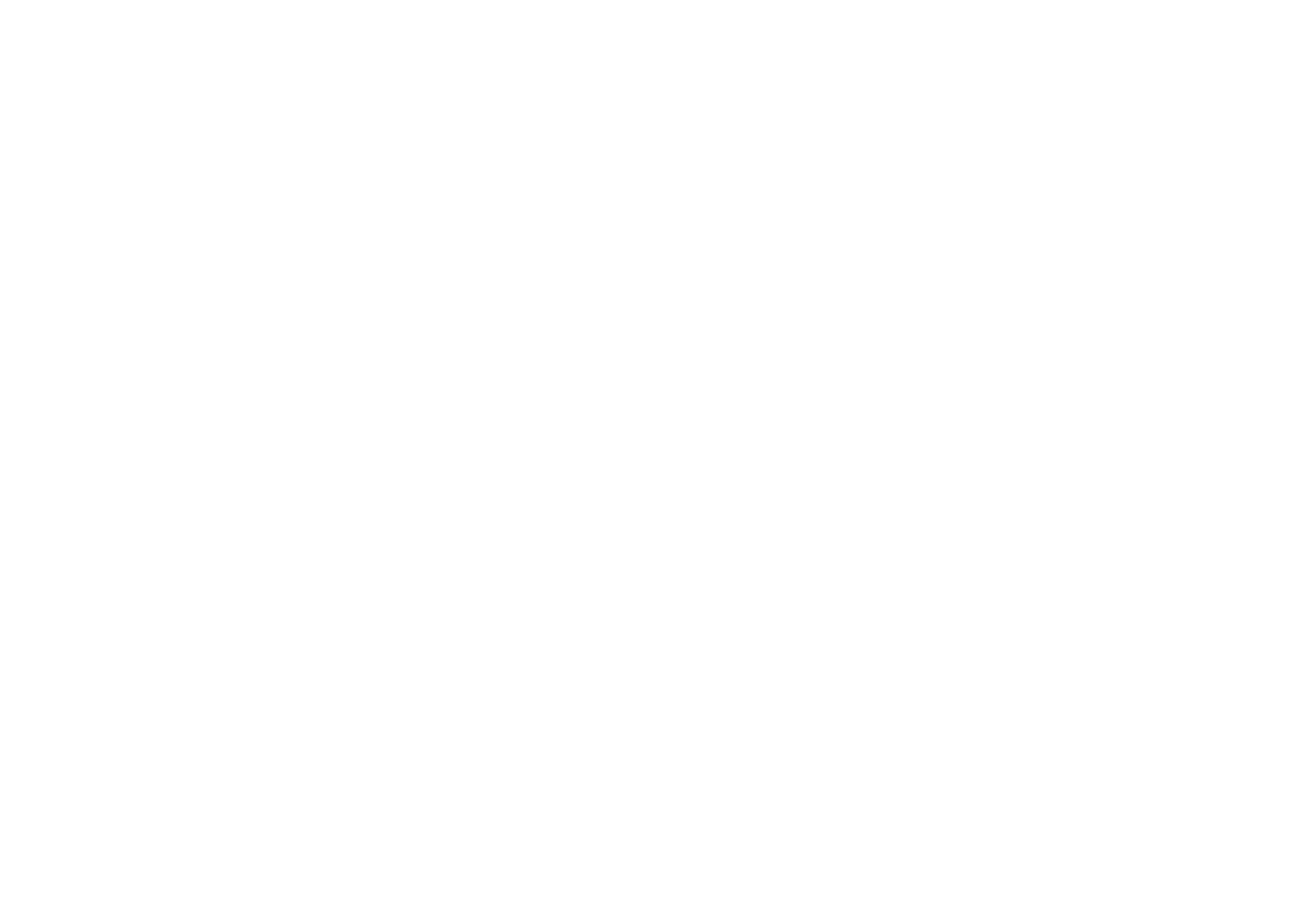
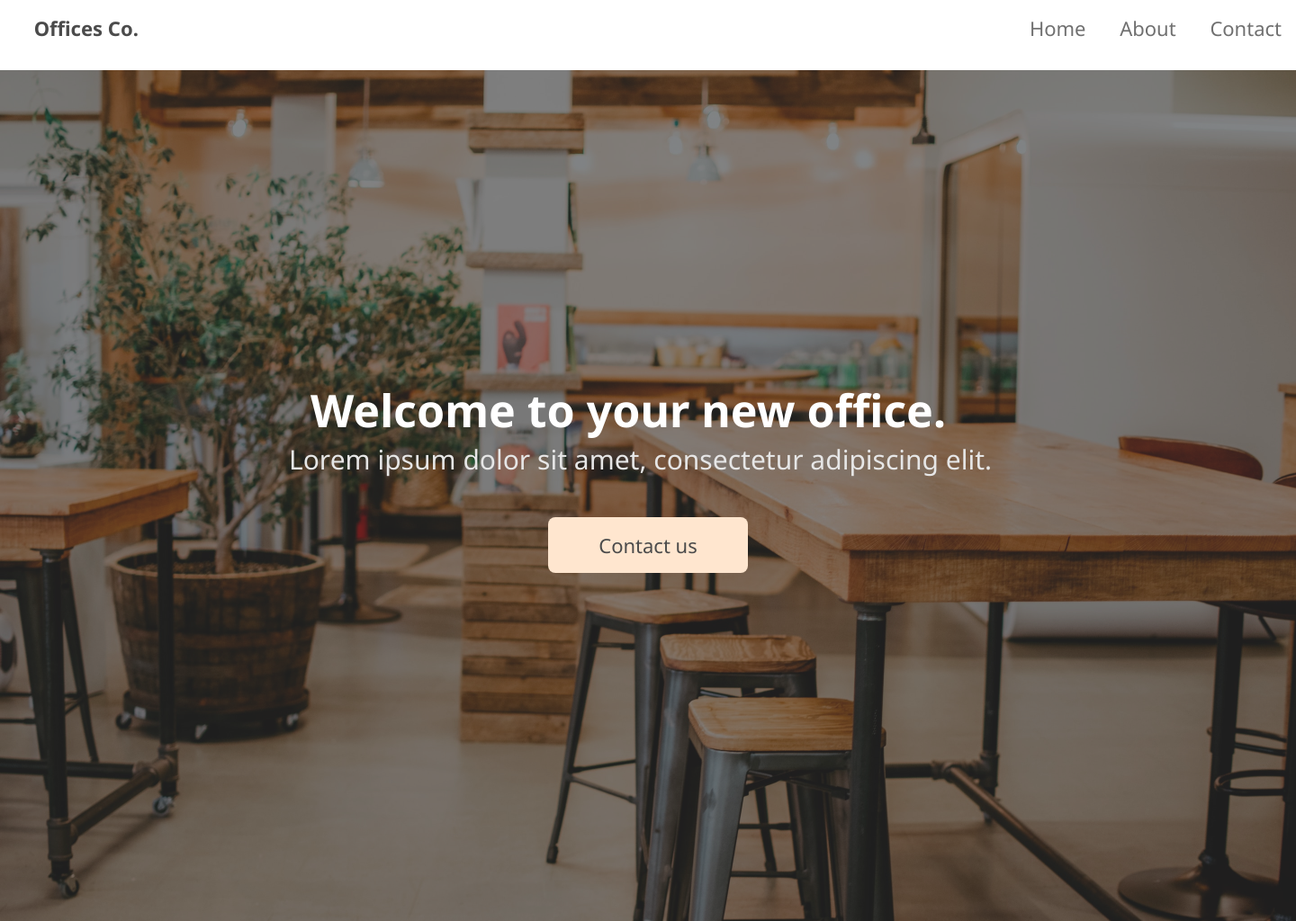
Before and after one commit to viveralia/vanilla-css, a website built with Parcel: page src/index.html in a window 1280 px wide. Shown: the whole page at 90% size, 1440 px wide, since content can reach past the window. Before the commit the page ends 800 px from the top, so only its background shows below. Built offline with nearby package versions, Linux system fonts and the light colour scheme.

Commit message:
background and menu

```diff
--- a/package.json
+++ b/package.json
@@ -10,6 +10,7 @@
   "author": "",
   "license": "ISC",
   "devDependencies": {
-    "parcel": "^1.12.4"
+    "parcel": "^1.12.4",
+    "sass": "^1.26.12"
   }
 }
--- a/src/index.html
+++ b/src/index.html
@@ -5,10 +5,30 @@
     <meta name="viewport" content="width=device-width, initial-scale=1.0" />
     <!-- You can't normally link sass files like here, this is thanks to he magic of
     javascript ✨ -->
+    <link href="https://fonts.googleapis.com/css2?family=Noto+Sans:wght@400;700&display=swap" rel="stylesheet">
+
     <link rel="stylesheet" href="./styles/index.scss" />
     <title>Vanilla CSS</title>
   </head>
   <body>
     <!-- Your layout here 👇 -->
+    <header>
+      <nav>
+        <div class="office">
+          <p>Offices Co.</p>
+        </div>
+        <ul>
+          <li>Home</li>
+          <li>About</li>
+          <li>Contact</li>
+        </ul>
+      </nav>
+    </header>
+
+    <section>
+      <h1>Welcome to your new office.</h1>
+      <p>Lorem ipsum dolor sit amet, consectetur adipiscing elit.</p>
+      <button>Contact us</button>
+    </section>
   </body>
 </html>
--- a/src/styles/index.scss
+++ b/src/styles/index.scss
@@ -5,3 +5,78 @@
   padding: 0;
   box-sizing: border-box;
 }
+
+header {
+  width: 1440px;
+  height: 78px;
+
+  nav {
+    font-family: Noto Sans;
+    font-size: 22px;
+    line-height: 30px;
+    text-align: right;
+    display: flex;
+    align-items: center;
+
+    ul{
+      width: 1440px;
+    }
+
+    li {
+      color: #707070;
+      font-weight: 500;
+      display: inline-block;
+      margin: 1rem;
+    }
+
+    .office {
+      width: 140px;
+      font-weight: 800;
+      color: #4B4B4B;
+      margin: 0 2rem;
+    }
+  }
+}
+
+section {
+  background-image: url(../Background.png);
+  width: 1440px;
+  height: 946px;
+  display: flex;
+  align-items: center;
+  justify-content: center;
+  flex-direction: column;
+
+  h1 {
+    color: #FFFFFF;
+    width: 750px;
+    height: 68px;
+    font-family: Noto Sans;
+    font-weight: bold;
+    font-size: 50px;
+    line-height: 68px;
+  }
+
+  p {
+    color: #E6E6E6;
+    width: 798px;
+    height: 41px;
+    font-family: Noto Sans;
+    font-weight: 500;
+    font-size: 30px;
+    line-height: 41px;
+  }
+
+  button {
+    width: 222px;
+    height: 62px;
+    color: #4B4B4B;
+    background-color: #FFE6CF;
+    border-radius: 8px;
+    font-family: Noto Sans;
+    font-weight: 500;
+    font-size: 22px;
+    margin: 2em;
+    border: none;
+  }
+}
```
Also changed, not shown: src/Background.png (added), 3 other files.
